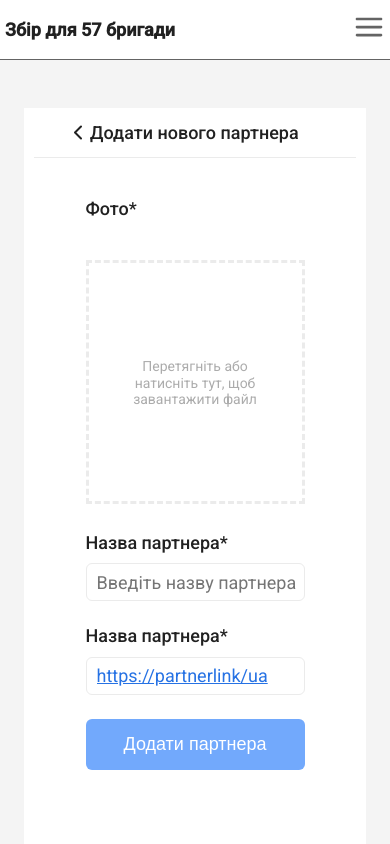
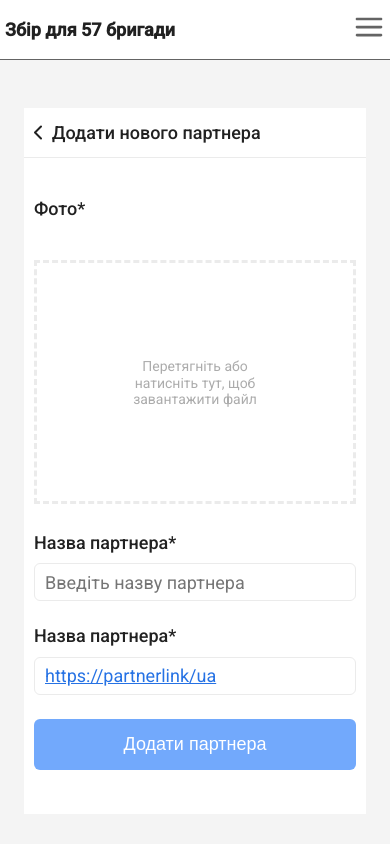
Before and after one commit to baza-trainee/dokoopy-frontend, a React (Vite) app: page /admin/partners/add-new-partner in a window 390 px wide. Shown: the top 844 px of the page. Built offline with nearby package versions, Linux system fonts and the light colour scheme; what react-localization would draw is missing.

Commit message:
added change

```diff
--- a/src/pages/admin-pages/editPage/EditProject.jsx
+++ b/src/pages/admin-pages/editPage/EditProject.jsx
@@ -1,4 +1,4 @@
-import { AdminApi } from "../../../api/api.js";
+import { lendingData } from "../../../api/api.js";
 import foto from "../../../assets/images/default-image.jpg";
 import { AddForm } from "../../../components/admin-components/AddForm";
 import { PageHeader } from "../../../components/admin-components/PageHeader";
@@ -13,17 +13,15 @@ export const EditProject = () => {
       descriptionENG:
          "We are the 57th brigade and participate in the fiercest battles. Therefore, the need for consumables is simply veeleetenskaya - these are walkie-talkies, car repairs, tires on wheels, etc.",
    };
-   const { data } = useLoadingData(AdminApi.getHerosAdmin);
+   const { data } = useLoadingData(lendingData.getProject);
    console.log(data);
-   const submitClick = data => {
-      console.log(data);
-   };
+   const submitClick = data => {};
    return (
       <section className="page-container">
          <PageHeader edit={true} title={"Редагувати проєкт"} />
          <AddForm
             // smPlaceholder={"Введіть назву проєкту"}
-            // lgPlaceholder={"Додайте опис проєкту"}
+            // lgPlaceholder={"Додайте опис проєкту"}`
             lgLiable={"Опис проєкту*"}
             smLiable={"Назва проєкту*"}
             nameButton={"Внести зміни"}
--- a/src/styles/components/admin/_added-form.scss
+++ b/src/styles/components/admin/_added-form.scss
@@ -40,7 +40,7 @@
    }
 }
 .input-blok {
-   height: 84px;
+   height: 80px;
 }
 .text-area-blok {
    position: relative;
@@ -101,9 +101,6 @@
    width: 188px;
    object-fit: cover;
 }
-// .active-drop {
-//    background: red;
-// }
 .liable-piker {
    margin: 0px;
    padding: 0px;
@@ -197,10 +194,7 @@
       margin-bottom: 10px;
    }
 }
-@media (max-width: 768px) {
-   .right-input-blok {
-      width: 384px;
-   }
+@media (max-width: 767px) {
    .drag-input {
       width: 100%;
       height: 244px;
@@ -216,14 +210,7 @@
    }
 }
 @media (max-width: 480px) {
-   .form-container {
-      margin: 40px auto;
-   }
-   .right-input-blok {
-      width: 250px;
-      font-size: 16px;
-   }
    .added-form {
-      padding: 0px;
+      padding: 0 10px;
    }
 }
--- a/src/styles/components/admin/_admin-common.scss
+++ b/src/styles/components/admin/_admin-common.scss
@@ -34,11 +34,11 @@
    justify-content: center;
    flex-direction: column;
 }
-@media (max-width: 396px) {
-   .page-container {
-      padding: 0 10px;
-   }
-}
+// @media (max-width: 396px) {
+//    .page-container {
+//       padding: 0 10px;
+//    }
+// }
 
 .form-container {
    margin-top: 40px;
--- a/src/styles/components/admin/_page-header.scss
+++ b/src/styles/components/admin/_page-header.scss
@@ -5,12 +5,12 @@
    display: flex;
    justify-content: space-between;
    align-items: center;
-   padding: 0 40px;
+   padding: 0 24px;
    position: relative;
 }
 .title-icon {
    display: flex;
-   gap: 8px;
+   gap: 10px;
    & img {
       cursor: pointer;
    }
@@ -54,3 +54,9 @@
    //    height: 20px;
    // }
 }
+
+@media (max-width: 480px) {
+   .sub-title-container {
+      padding: 0 10px;
+   }
+}
```
